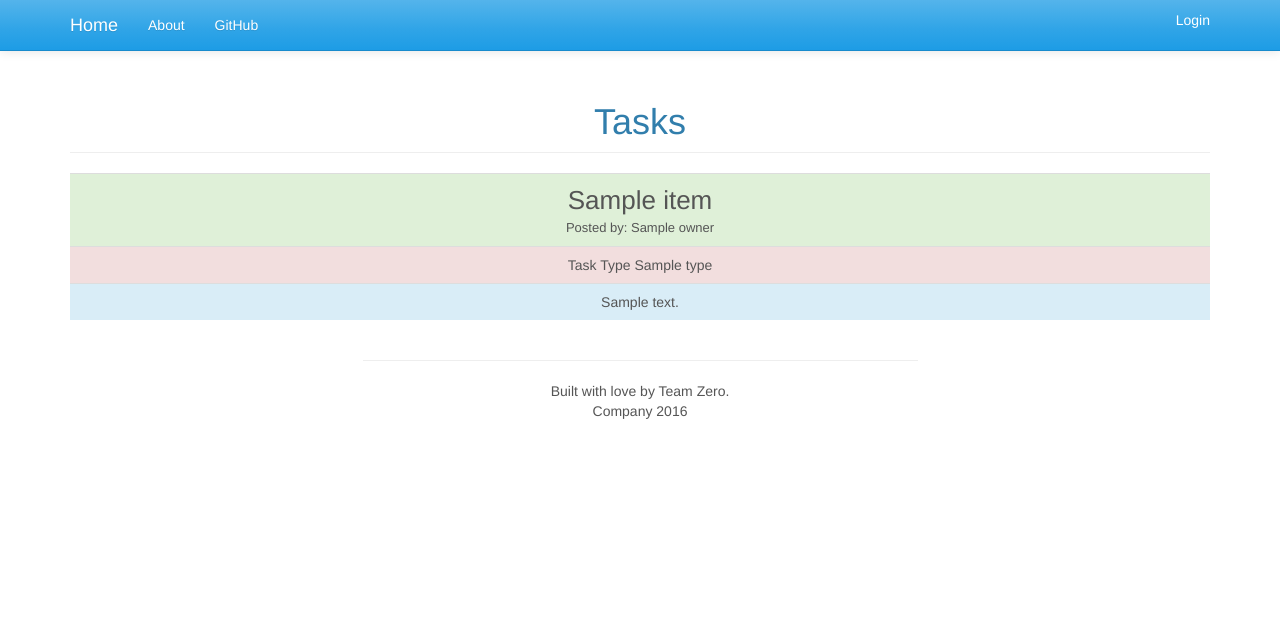
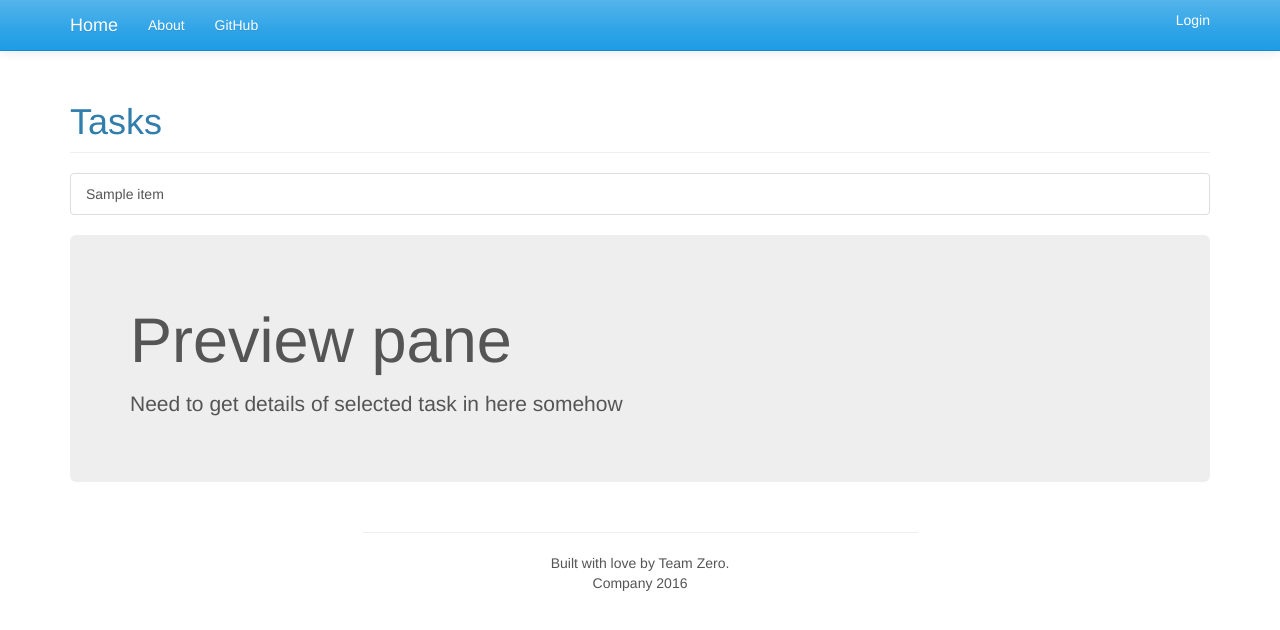
Before and after one commit to SuitPotato/TeamZero, a Python web app: template TeamZero/templates/store.html in a window 1280 px wide. Shown: the top 630 px of the page. Run offline with Jinja, Linux system fonts and the light colour scheme; the template is opened without the code that fills it: most values are stand-ins (such as "Sample title", 1, 10 or a date in 2020); some libraries are stand-ins or nearby versions.

Commit message:
Format changes to task lists
Use list-group and form lists of tasks with not details. Start the
process of displaying details in a preview pane. At first, trying to
display to a separate details page, then try to figure out preview pane
later. But having trouble with the new details_page, can't seem to add
its class import to main.py properly. This commit is not functional for
displaying details yet, but does not break the project either. Format
changes to task lists work fine.

```diff
--- a/TeamZero/templates/base.html
+++ b/TeamZero/templates/base.html
@@ -117,8 +117,11 @@
 
     <div class="sidebar-nav" style="top:60px;width:250px;height:100%;background-color:#3daae9;">
       <ul class="sidebar-list" style="list-style:none;">
-        <li><a href="/newitem">Add a Task</a></li>
+        <li><a href="#">Project</a></li>
         <li><a href="/store">Task List</a></li>
+        <li><a href="/newitem">Add task</a></li>
+        <li><a href="/store">Knowledge List</a></li>
+        <li><a href="/newitem">Add knowledge</a></li>
 
       </ul>
 
--- a/TeamZero/templates/store.html
+++ b/TeamZero/templates/store.html
@@ -11,31 +11,22 @@
         </li>
 {% endblock %}
 {% block content %}
-       <div class="header vert" align="center">
+       <div class="header vert" align="left">
         <div id="legend">
 			<h1 class="page-header">Tasks</h1>
         </div>
 		<div>
-			<table class="table">
+			<div class="list-group">
 				{% for item in items %}
-				<tr class="success"> <!-- Row 1 -->
-					<td align="center"><div style="font-size: 26px; font-style: bold;">{{ item.name }}</div><!-- Column 1 -->
-					<div style="font-size: 13px; font-style: bold;">Posted by: {{item.owner}}</div></td>
-				</tr>
-				<tr class="danger">
-					<td align="center">Task Type {{item.type}}
-					</td><!-- Column 1 -->
-				</tr>
-				<tr class="info"> <!-- Row 2 -->
-					<td align="center">{{item.description}}</td><!-- Column 1 -->
-				</tr>
-
-				<tr> <!-- Row 3 -->
-					<!-- <td align="center"></td> Column 1 -->
-				</tr>
+				<a href="{{ item.description }}" class="list-group-item">
+			    {{item.name}}
+				</a>
 				{% endfor %}
-				</div>
-				</table>
+			</div>
+			<div class="jumbotron">
+ 				<h1>Preview pane</h1>
+				<p>Need to get details of selected task in here somehow</p>
+			</div>
 
 		</div>
 {% endblock %}
```
Also changed, not shown: TeamZero/handlers/details_page.py (added, +8 -0 lines), TeamZero/templates/details.html (added, +17 -0 lines), TeamZero/templates/user_store.html (+9 -15 lines).
